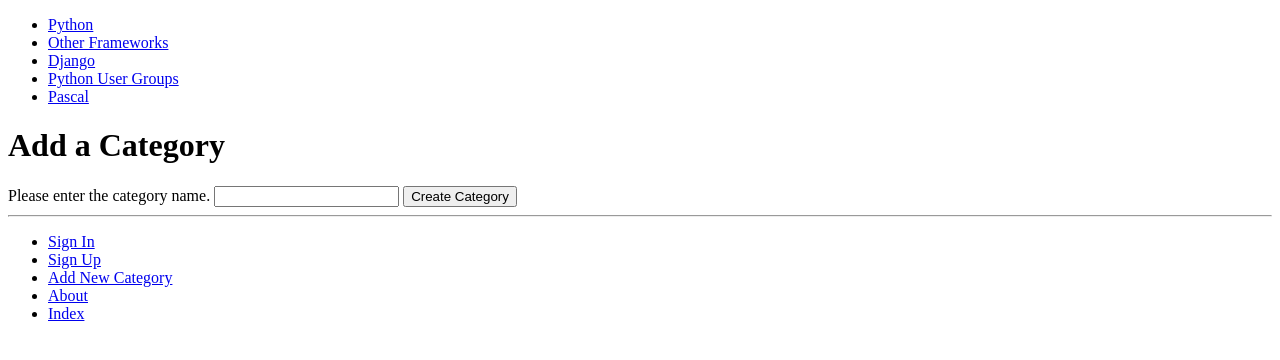
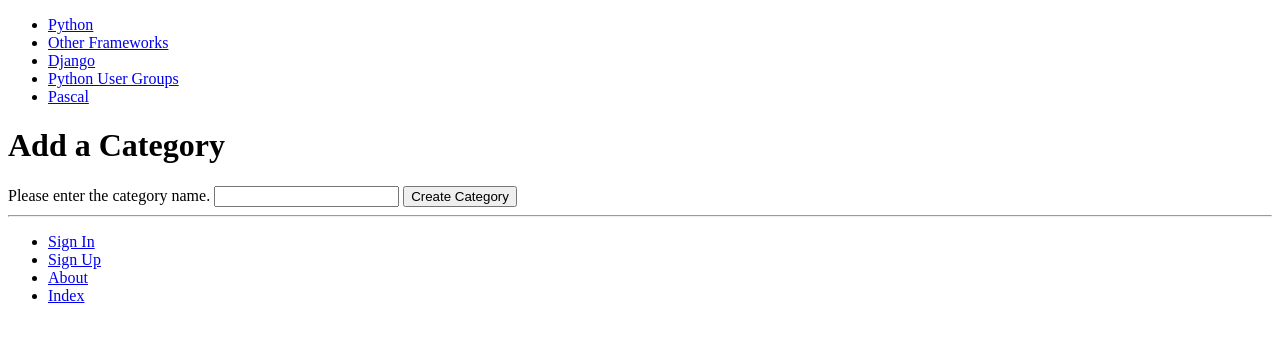
Before and after one commit to BrBritZ/DjangoMaster, a Django app: page /rango/add_category/ in a window 1280 px wide. Shown: the top 360 px of the page. Run offline with Django 3.2, Linux system fonts and the light colour scheme; data comes from the database, SQL or seed files in the repository.

Commit message:
User cannot add category if they are not login

```diff
--- a/templates/rango/base.html
+++ b/templates/rango/base.html
@@ -25,13 +25,13 @@
         <div>
             <ul>
                 {% if user.is_authenticated %}
+                    <li><a href="{% url 'add_category' %}">Add New Category</a></li>
                     <li><a href="{% url 'restricted' %}">Restricted Page</a></li>
                     <li><a href="{% url 'logout' %}">Log out</a></li>
                 {% else %}
                     <li><a href="{% url 'login' %}">Sign In</a></li>
                     <li><a href="{% url 'register' %}">Sign Up</a></li>
                 {% endif %}
-                <li><a href="{% url 'add_category' %}">Add New Category</a></li>
                 <li><a href="{% url 'about' %}">About</a></li>
                 <li><a href="{% url 'index' %}">Index</a></li>
             </ul>
```
